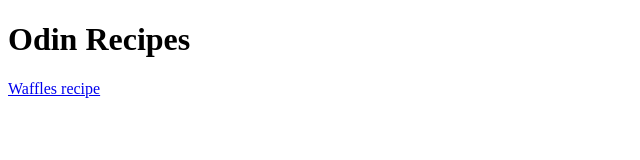
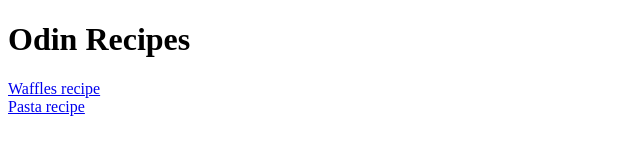
Before and after one commit to Oligrach/odin-recipes, a plain HTML site: page index.html in a window 1280 px wide. Shown: the whole page, without its empty margins (0-640 px from the left). Drawn offline with Linux system fonts and the light colour scheme.

Commit message:
Build the main and recipe pages

```diff
--- a/index.html
+++ b/index.html
@@ -7,7 +7,7 @@
 <body>
     <h1>Odin Recipes</h1>
     <a href="recipes/waffles.html">Waffles recipe</a><br>
-    <a href="recipes/pasta.html"></a>
+    <a href="recipes/pasta.html">Pasta recipe</a>
 
 
 
```
